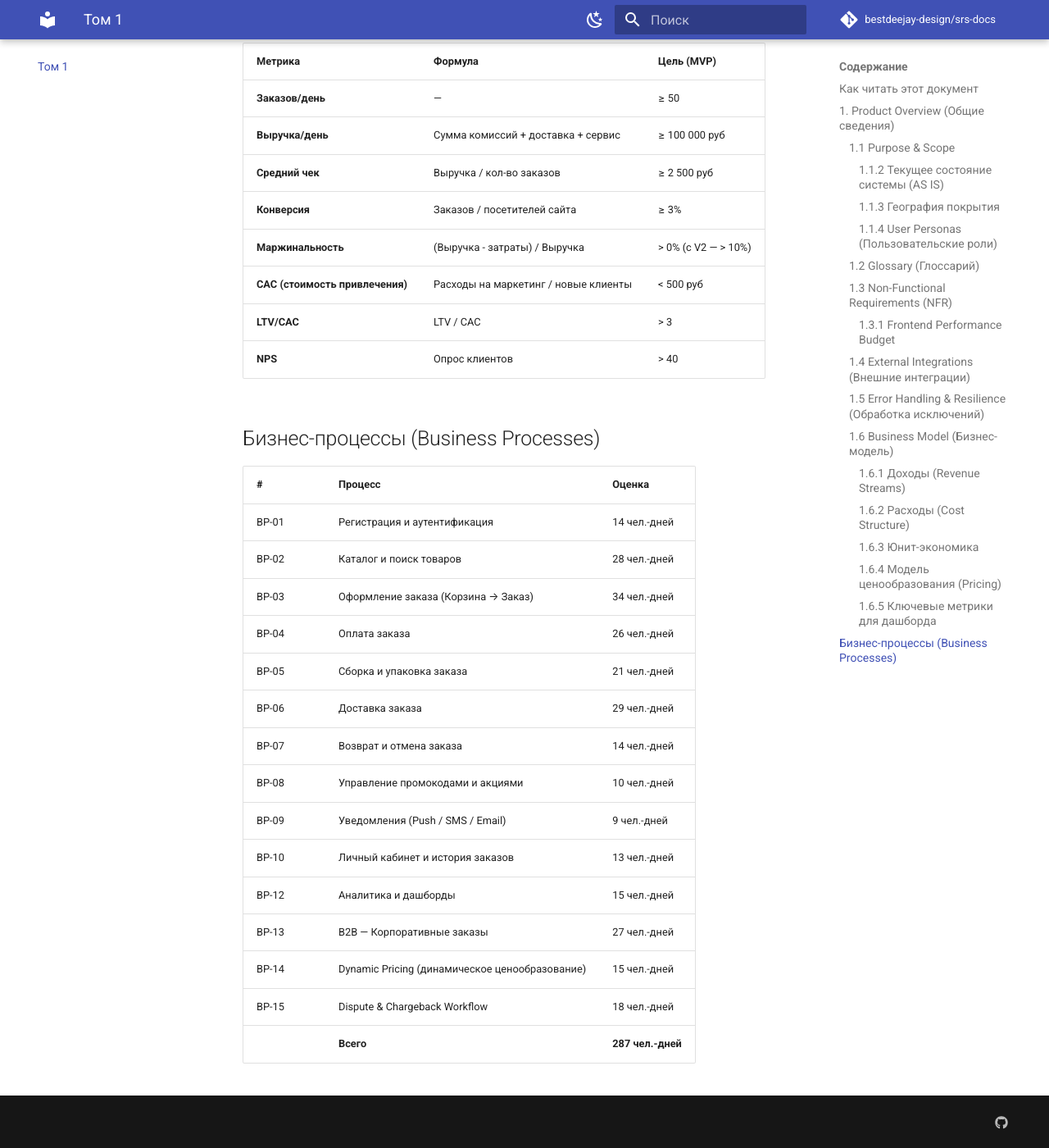
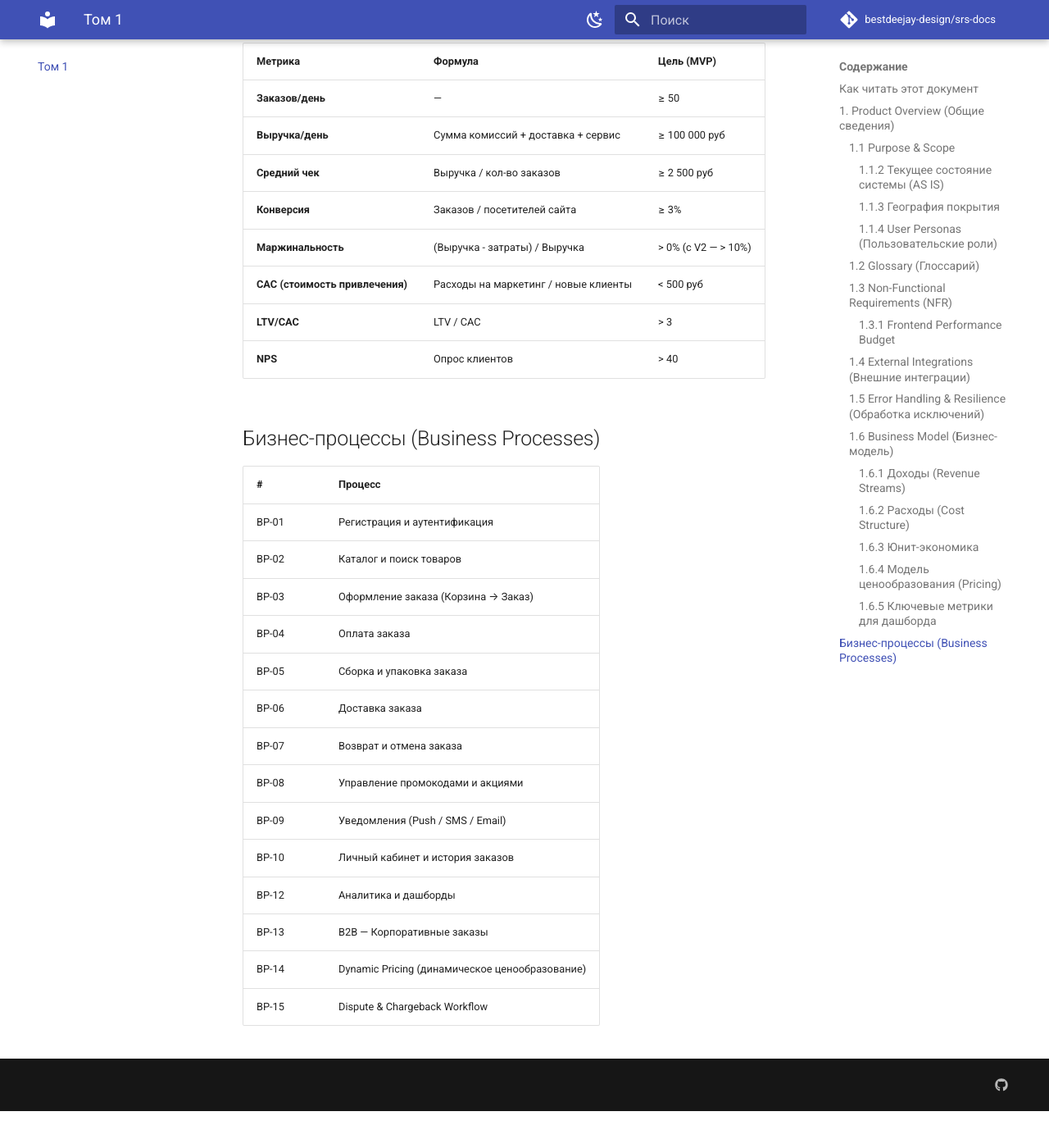
Before and after one commit to bestdeejay-design/srs-docs, an MkDocs documentation site: the page built from docs/tom-1.md, in a window 1280 px wide and 1400 px high, scrolled down 11580 px. Shown: the whole window at 82% size. Built offline with MkDocs 1.6.1 and Material for MkDocs 9.7.7, drawn with Linux system fonts in a browser that asks for light colours; comment, search, counter and statistics services are not loaded; after the commit the page ends 12935 px from its top, so only the background shows below that.

Commit message:
fix: remove estimation from BP list

```diff
--- a/docs/tom-1.md
+++ b/docs/tom-1.md
@@ -300,20 +300,19 @@
 
 ## Бизнес-процессы (Business Processes)
 
-| # | Процесс | Оценка |
-|---|---------|--------|
-| BP-01 | Регистрация и аутентификация | 14 чел.-дней |
-| BP-02 | Каталог и поиск товаров | 28 чел.-дней |
-| BP-03 | Оформление заказа (Корзина → Заказ) | 34 чел.-дней |
-| BP-04 | Оплата заказа | 26 чел.-дней |
-| BP-05 | Сборка и упаковка заказа | 21 чел.-дней |
-| BP-06 | Доставка заказа | 29 чел.-дней |
-| BP-07 | Возврат и отмена заказа | 14 чел.-дней |
-| BP-08 | Управление промокодами и акциями | 10 чел.-дней |
-| BP-09 | Уведомления (Push / SMS / Email) | 9 чел.-дней |
-| BP-10 | Личный кабинет и история заказов | 13 чел.-дней |
-| BP-12 | Аналитика и дашборды | 15 чел.-дней |
-| BP-13 | B2B — Корпоративные заказы | 27 чел.-дней |
-| BP-14 | Dynamic Pricing (динамическое ценообразование) | 15 чел.-дней |
-| BP-15 | Dispute & Chargeback Workflow | 18 чел.-дней |
-| | **Всего** | **287 чел.-дней** |
+| # | Процесс |
+|---|---------|
+| BP-01 | Регистрация и аутентификация |
+| BP-02 | Каталог и поиск товаров |
+| BP-03 | Оформление заказа (Корзина → Заказ) |
+| BP-04 | Оплата заказа |
+| BP-05 | Сборка и упаковка заказа |
+| BP-06 | Доставка заказа |
+| BP-07 | Возврат и отмена заказа |
+| BP-08 | Управление промокодами и акциями |
+| BP-09 | Уведомления (Push / SMS / Email) |
+| BP-10 | Личный кабинет и история заказов |
+| BP-12 | Аналитика и дашборды |
+| BP-13 | B2B — Корпоративные заказы |
+| BP-14 | Dynamic Pricing (динамическое ценообразование) |
+| BP-15 | Dispute & Chargeback Workflow |
```
